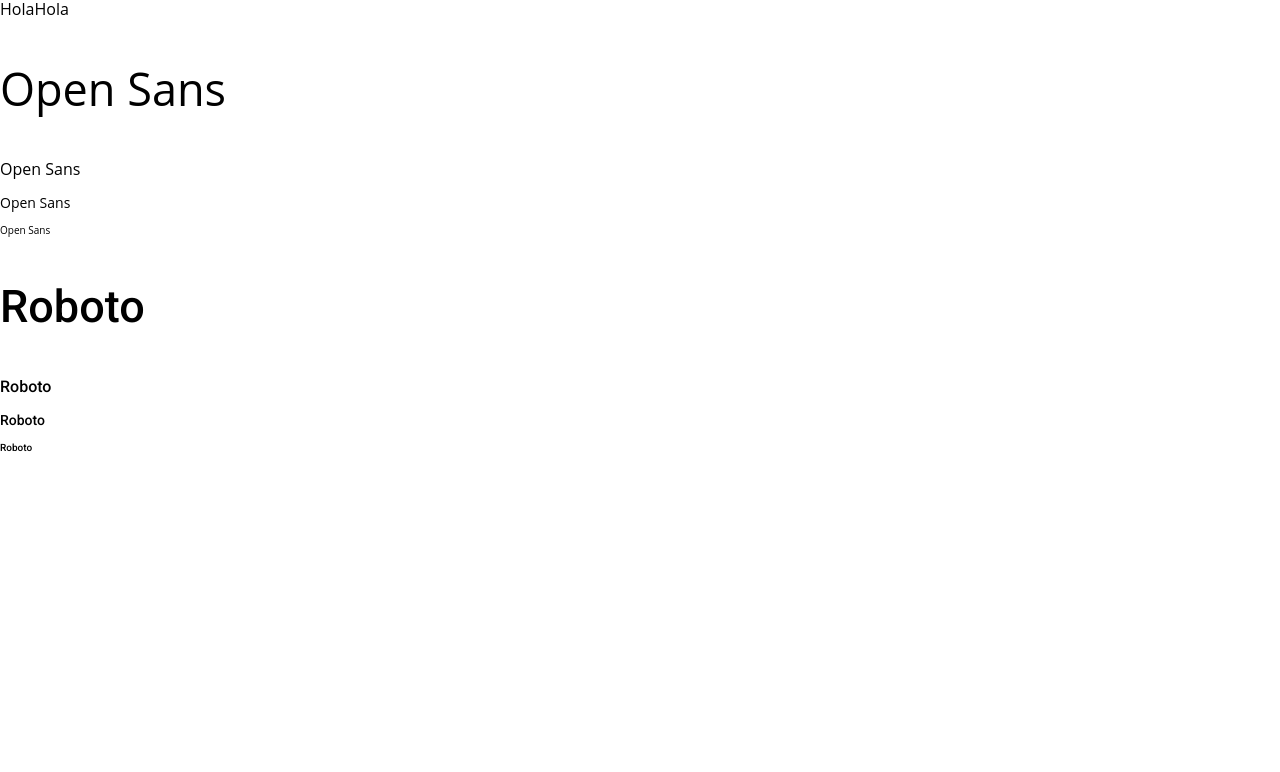
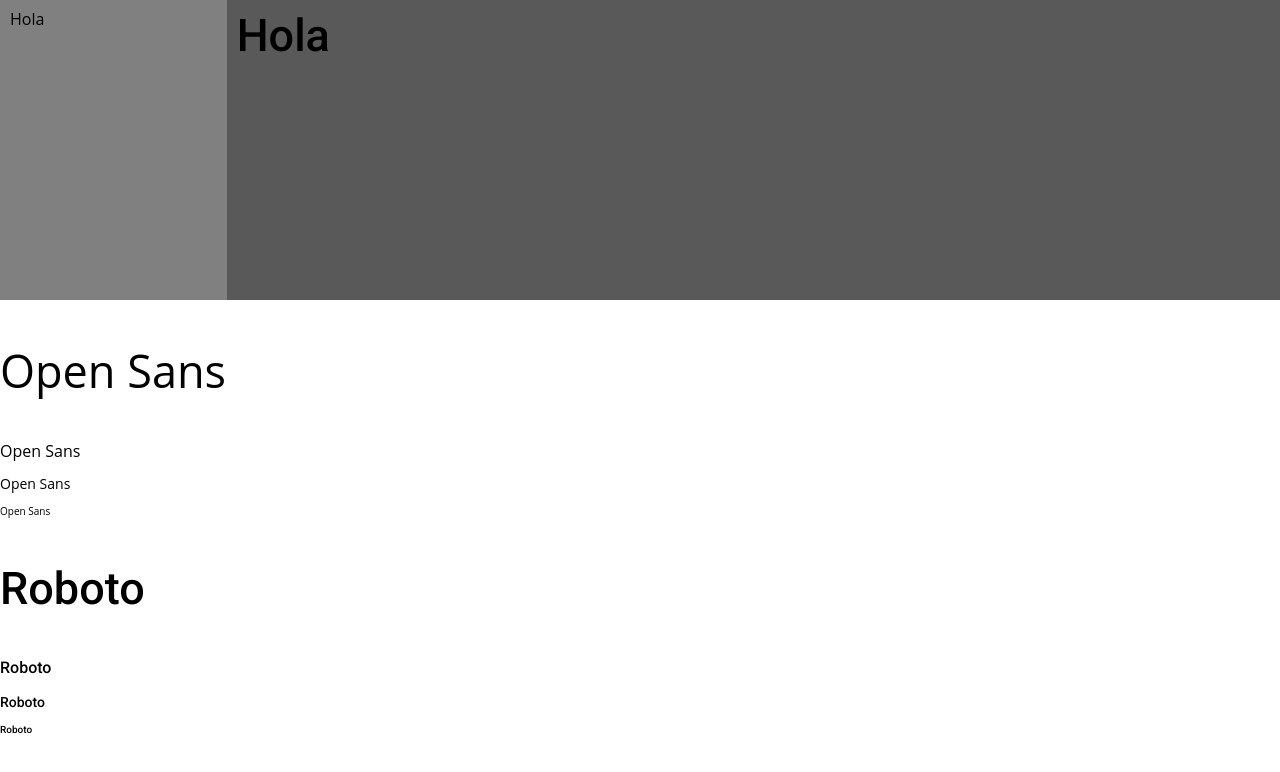
Before and after one commit to TaladropoliS/flexboxpro, a plain HTML site: page index.html in a window 1280 px wide. Drawn offline with Linux system fonts and the light colour scheme.

Commit message:
row-flex column-flex ok

```diff
--- a/assets/css/style.css
+++ b/assets/css/style.css
@@ -54,10 +54,136 @@
     font-size: 10px;
 }
 
-.container-fluid {
+/* comtainer flexbox mobile first */
+.row {
+    display: -webkit-flex;
     display: flex;
+    -webkit-flex-direction: column;
+    flex-direction: column;
 }
 
-.item-flex {
-    flex-flow: wrap column;
+.column {
+    padding: 10px;
+    height: 300px; /* Should be removed. Only for demonstration */
 }
+
+/* Left column */
+.column.side {
+    -webkit-flex: 1;
+    -ms-flex: 1;
+    flex: 1;
+    order: 2;
+}
+
+/* Middle column */
+.column.middle {
+    -webkit-flex: 1;
+    -ms-flex: 1;
+    flex: 1;
+    order: 1;
+}
+
+@media (min-width: 576px) {
+    /* comtainer flexbox */
+    .row {
+        display: -webkit-flex;
+        display: flex;
+        -webkit-flex-direction: row;
+        flex-direction: row;
+    }
+
+    /* Left column */
+    .column.side {
+        -webkit-flex: 1;
+        -ms-flex: 1;
+        flex: 1;
+        order: 1;
+    }
+
+    /* Middle column */
+    .column.middle {
+        -webkit-flex: 2;
+        -ms-flex: 2;
+        flex: 2;
+        order: 2;
+    }
+
+}
+
+@media screen and (min-width: 768px) {
+    /* Left column */
+    .column.side {
+        -webkit-flex: 1;
+        -ms-flex: 1;
+        flex: 1;
+        order: 1;
+    }
+
+    /* Middle column */
+    .column.middle {
+        -webkit-flex: 3;
+        -ms-flex: 3;
+        flex: 3;
+        order: 2;
+    }
+
+    /* comtainer flexbox */
+    .row {
+        display: -webkit-flex;
+        display: flex;
+        -webkit-flex-direction: row;
+        flex-direction: row;
+    }
+}
+
+@media screen and (min-width: 992px) {
+    /* Left column */
+    .column.side {
+        -webkit-flex: 1;
+        -ms-flex: 1;
+        flex: 1;
+        order: 1;
+    }
+
+    /* Middle column */
+    .column.middle {
+        -webkit-flex: 4;
+        -ms-flex: 4;
+        flex: 4;
+        order: 2;
+    }
+
+    /* comtainer flexbox */
+    .row {
+        display: -webkit-flex;
+        display: flex;
+        -webkit-flex-direction: row;
+        flex-direction: row;
+    }
+}
+
+@media screen and (min-width: 1200px) {
+    /* Left column */
+    .column.side {
+        -webkit-flex: 1;
+        -ms-flex: 1;
+        flex: 1;
+        order: 1;
+    }
+
+    /* Middle column */
+    .column.middle {
+        -webkit-flex: 5;
+        -ms-flex: 5;
+        flex: 5;
+        order: 2;
+    }
+
+    /* comtainer flexbox */
+    .row {
+        display: -webkit-flex;
+        display: flex;
+        -webkit-flex-direction: row;
+        flex-direction: row;
+    }
+}
--- a/index.html
+++ b/index.html
@@ -36,12 +36,12 @@
 </head>
 
 <body>
-<main class="container-fluid">
-    <section class="item-flex col-1">
-        Hola
+<main class="row">
+    <section class="column side" style="background-color: gray">
+        <div>Hola</div>
     </section>
-    <section class="item-flex col-2">
-        Hola
+    <section class="column middle" style="background-color: #595959">
+        <div class="roboto-xl">Hola</div>
     </section>
 </main>
 
```
